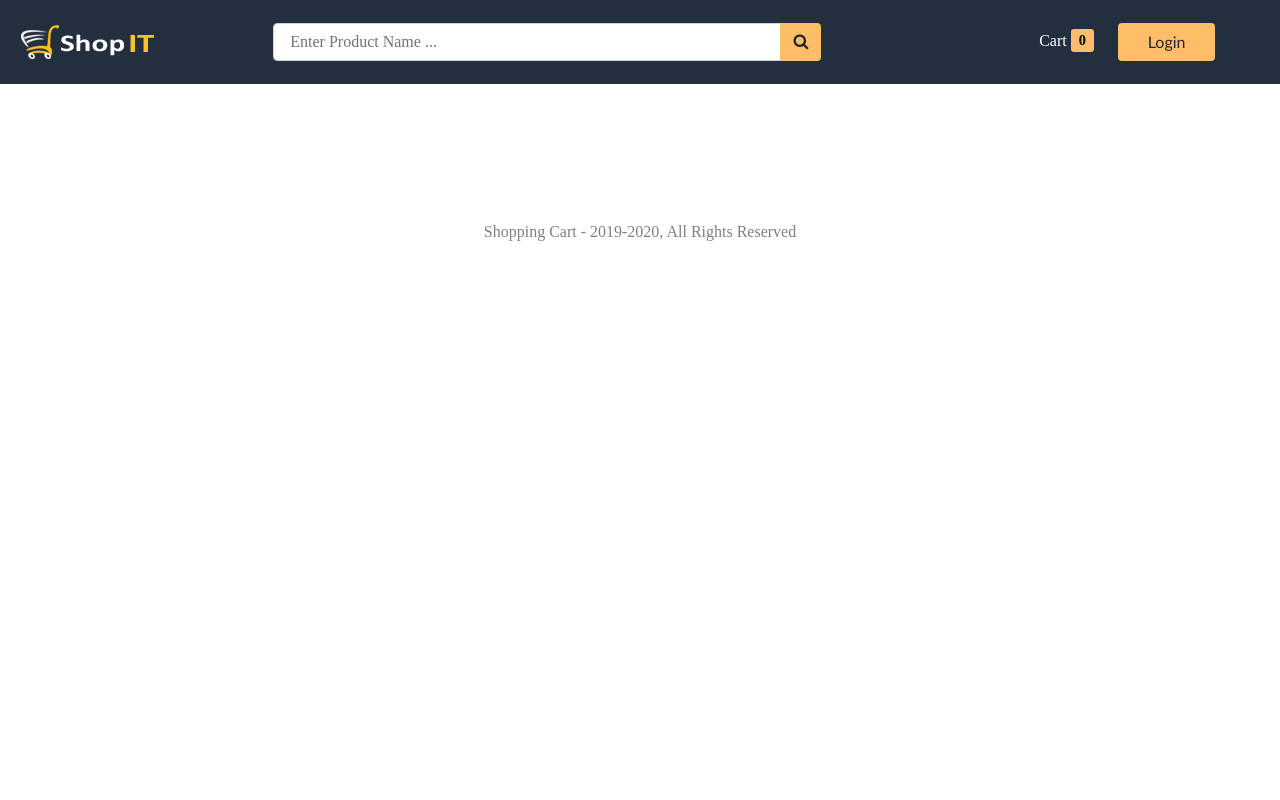
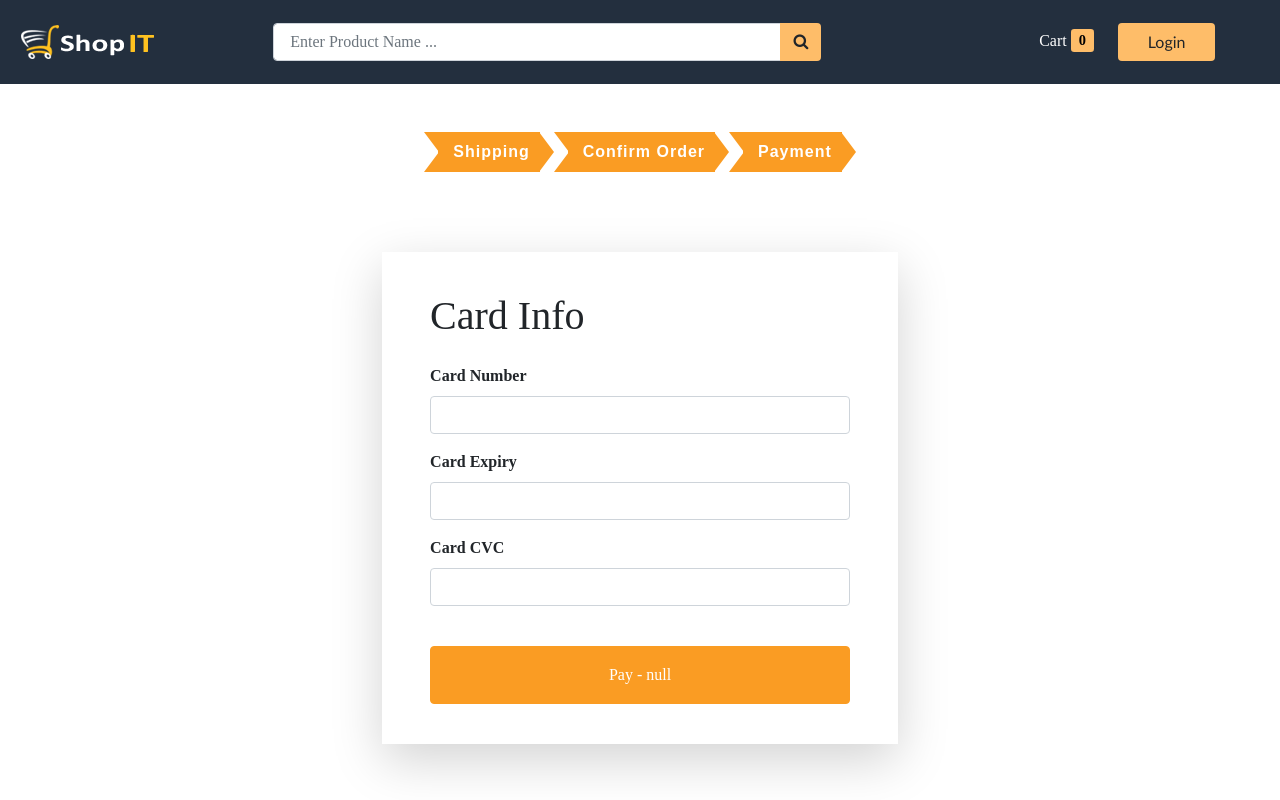
Before and after one commit to reden21345/MERoN, a React (Create React App) app in the folder frontend/: page /payment in a window 1280 px wide. Built offline with nearby package versions, Linux system fonts and the light colour scheme; a web font is replaced by a local one.

Commit message:
Payment Component

```diff
--- a/frontend/src/App.js
+++ b/frontend/src/App.js
@@ -14,6 +14,7 @@ import NewPassword from "./Components/User/NewPassword";
 import Cart from "./Components/Cart/Cart";
 import Shipping from "./Components/Cart/Shipping";
 import ConfirmOrder from "./Components/Cart/ConfirmOrder";
+import Payment from "./Components/Cart/Payment";
 
 import { toast, ToastContainer } from 'react-toastify';
 import "react-toastify/dist/ReactToastify.css";
@@ -109,6 +110,7 @@ function App() {
             />} exact="true" />
            <Route path="/shipping" element={<Shipping shipping={state.shippingInfo} saveShippingInfo={saveShippingInfo} />} />
            <Route path="/confirm" element={<ConfirmOrder cartItems={state.cartItems} shippingInfo={state.shippingInfo} />}  />
+           <Route path="/payment" element={<Payment cartItems={state.cartItems} shippingInfo={state.shippingInfo} />}  />
         </Routes>
       </Router>
       <Footer />
--- /dev/null
+++ b/frontend/src/Components/Cart/Payment.js
@@ -0,0 +1,119 @@
+import React, { Fragment, useEffect, useState } from 'react'
+import { useNavigate } from "react-router-dom";
+import MetaData from '../Layout/Metadata'
+import CheckoutSteps from './CheckoutSteps'
+import axios from 'axios';
+import { toast } from 'react-toastify';
+import 'react-toastify/dist/ReactToastify.css';
+import { getToken } from '../../utils/helpers';
+
+
+const Payment = ({cartItems, shippingInfo}) => {
+    const [loading, setLoading] = useState(true)
+    let navigate = useNavigate();
+    useEffect(() => {
+    }, [])
+
+    const order = {
+        orderItems: cartItems,
+        shippingInfo
+    }
+
+    const orderInfo = JSON.parse(sessionStorage.getItem('orderInfo'));
+    if (orderInfo) {
+        order.itemsPrice = orderInfo.itemsPrice
+        order.shippingPrice = orderInfo.shippingPrice
+        order.taxPrice = orderInfo.taxPrice
+        order.totalPrice = orderInfo.totalPrice
+    }
+
+    const createOrder = async (order) => {
+        try {
+            const config = {
+                headers: {
+                    'Content-Type': 'application/json',
+                    'Authorization': `Bearer ${getToken()}`
+                }
+            }
+            const { data } = await axios.post(`${process.env.REACT_APP_API}/api/v1/order/new`, order, config)
+            // setIsUpdated(data.success)
+            setLoading(false)
+            toast.success('order created', {
+                position: toast.POSITION.BOTTOM_RIGHT
+            });
+
+            // sessionStorage.removeItem('orderInfo')
+            navigate('/success')
+
+        } catch (error) {
+            toast.error(error.response.data.message, {
+                position: toast.POSITION.BOTTOM_RIGHT
+            });
+           }
+    }
+
+    const submitHandler = async (e) => {
+        e.preventDefault();
+        document.querySelector('#pay_btn').disabled = true;
+        order.paymentInfo = {
+            id: 'pi_1DpdYh2eZvKYlo2CYIynhU32',
+            status: 'succeeded'
+        }
+        createOrder(order)
+
+      }
+
+    return (
+        <Fragment>
+            <MetaData title={'Payment'} />
+            <CheckoutSteps shipping confirmOrder payment />
+            <div className="row wrapper">
+                <div className="col-10 col-lg-5">
+                    <form className="shadow-lg" onSubmit={submitHandler}>
+                        <h1 className="mb-4">Card Info</h1>
+                        <div className="form-group">
+                            <label htmlFor="card_num_field">Card Number</label>
+                            <input
+                                type="text"
+                                id="card_num_field"
+                                className="form-control"
+
+                            />
+                        </div>
+
+                        <div className="form-group">
+                            <label htmlFor="card_exp_field">Card Expiry</label>
+                            <input
+                                type="text"
+                                id="card_exp_field"
+                                className="form-control"
+
+                            />
+                        </div>
+
+                        <div className="form-group">
+                            <label htmlFor="card_cvc_field">Card CVC</label>
+                            <input
+                                type="text"
+                                id="card_cvc_field"
+                                className="form-control"
+
+                            />
+                        </div>
+                        <button
+                            id="pay_btn"
+                            type="submit"
+                            className="btn btn-block py-3"
+                        >
+                            Pay {` - ${orderInfo && orderInfo.totalPrice}`}
+                        </button>
+
+                    </form>
+                </div>
+            </div>
+
+        </Fragment>
+    )
+}
+
+export default Payment
```
Also changed, not shown: 1 other file (tests, documents, lock files or other folders).
